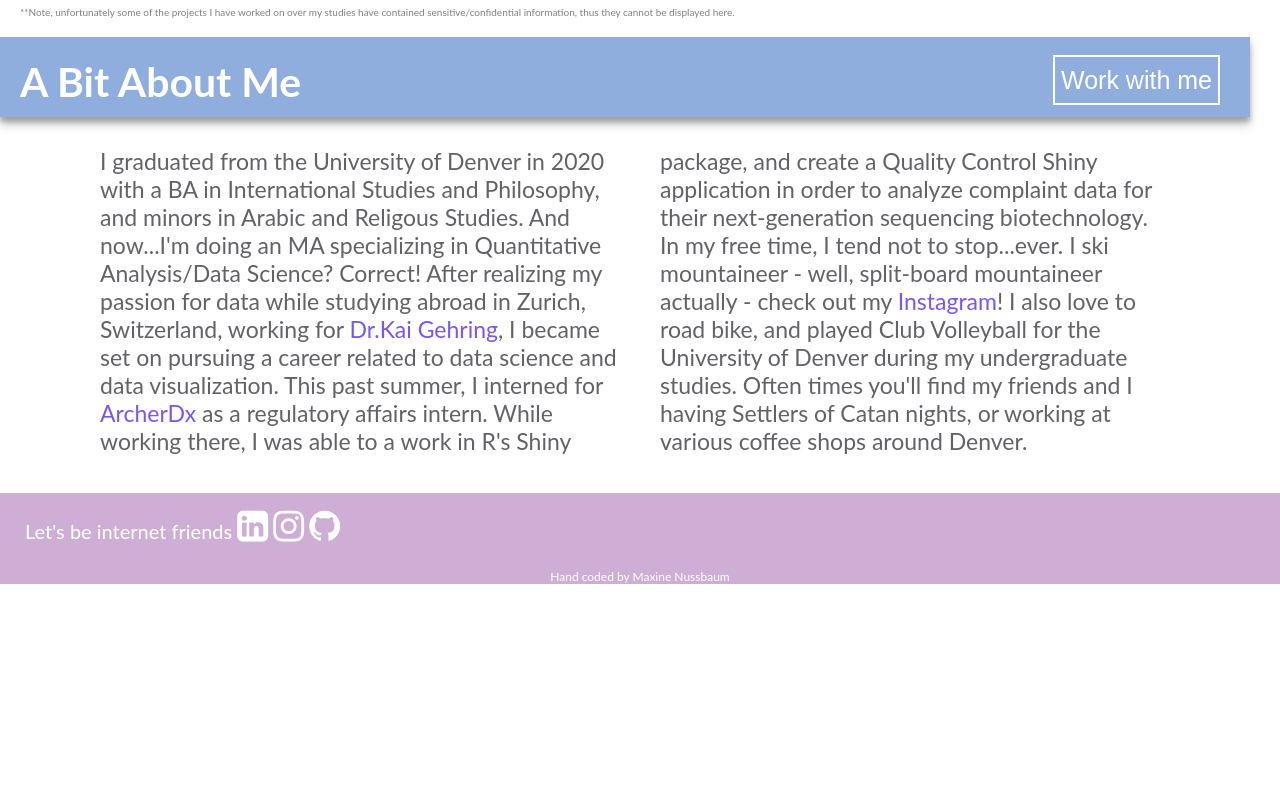
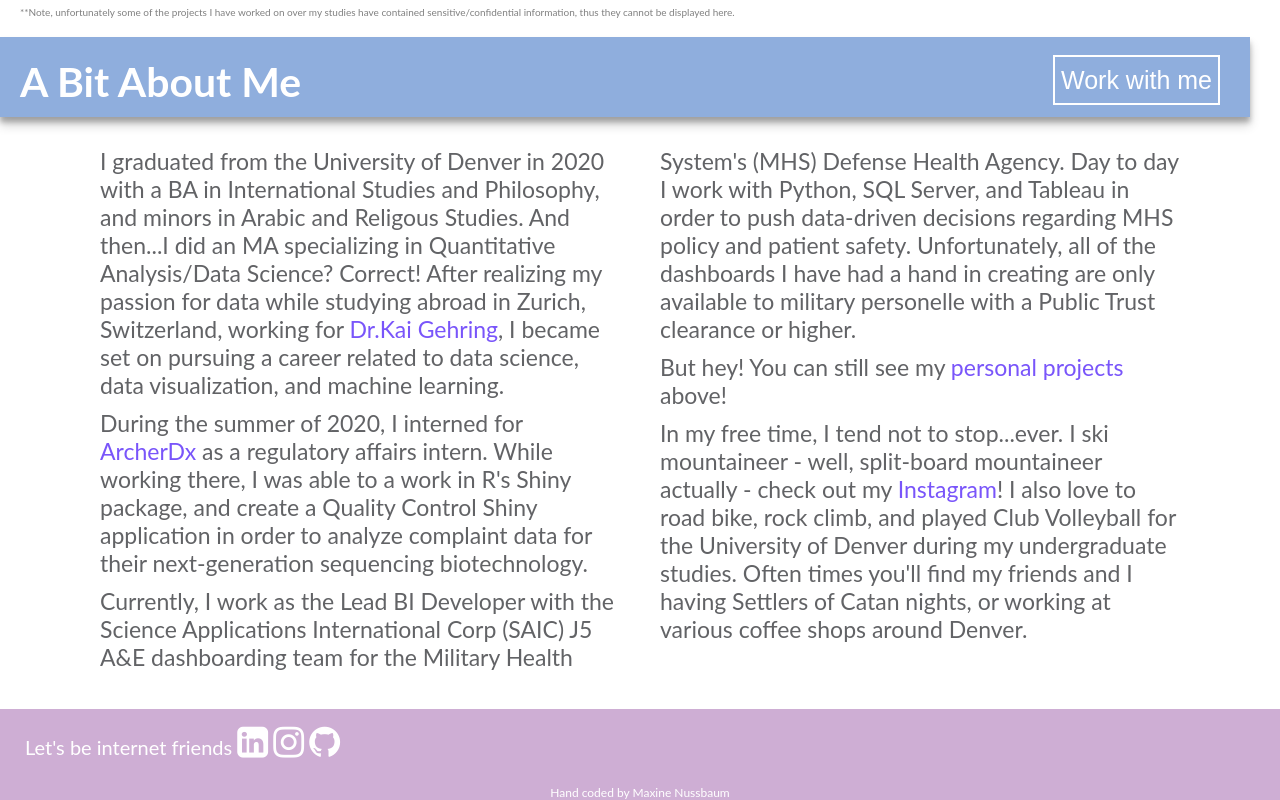
Before and after one commit to maxinusss/maxinusss.github.io, a plain HTML site: page index.html in a window 1280 px wide. Shown: the part 1304-2104 px from the top of the page. Before the commit the page ends 1888 px from the top, so only its background shows below. Drawn offline with Linux system fonts and the light colour scheme.

Commit message:
about me update

```diff
--- a/index.html
+++ b/index.html
@@ -114,7 +114,7 @@
                 <h3>A Bit About Me</h3>
             </div>
             <div class = "buttoncontainer">
-                <a class = 'mailbuttonlink' href="mailto:maxine.nussbaum@du.edu?">
+                <a class = 'mailbuttonlink' href="mailto:maxnussbaum623@gmail.com?">
                     <button class="mailbutton">
                         <div class = 'mailbuttontext'>
                             Work with me
@@ -129,20 +129,38 @@
         <div class = "textcontainerb GFG">
             <div class ="aboutmetext">
                 <p>I graduated from the University of Denver in 2020 with a BA in International Studies and Philosophy, and minors in
-                        Arabic and Religous Studies. And now...I'm doing an MA specializing in Quantitative Analysis/Data Science? Correct! After realizing my passion for data while
+                        Arabic and Religous Studies. And then...I did an MA specializing in Quantitative Analysis/Data Science? Correct! After realizing my passion for data while
                         studying abroad in Zurich, Switzerland, working for
                             <a class = "c2" href= "http://www.kai-gehring.net/publications.php" >Dr.Kai Gehring</a>,
-                        I became set on pursuing a career related to data science and data visualization. This past summer, I interned for
+                        I became set on pursuing a career related to data science, data visualization, and machine learning.
+            </div>
+            <div class = "linespace"></div>
+            <div class ="aboutmetext">
+                        <p>During the summer of 2020, I interned for
                             <a class = "c2" href= "https://archerdx.com">ArcherDx</a>
                         as a regulatory affairs intern. While working there, I was able to a work in R's Shiny package, and create a
                             Quality Control Shiny application
                             in order to analyze complaint data for their next-generation sequencing biotechnology.
                 </p>
             </div>
+            <div class = "linespace"></div>
+            <div class ="aboutmetext">
+                <p>Currently, I work as the Lead BI Developer with the Science Applications International Corp (SAIC) J5 A&E dashboarding team for the Military Health System's (MHS) Defense Health Agency.
+                    Day to day I work with Python, SQL Server, and Tableau in order to push data-driven decisions regarding MHS policy and patient safety.
+                    Unfortunately, all of the dashboards I have had a hand in creating are only available to military personelle with a Public Trust clearance or higher.
+            </div>
+            <div class = "linespace"></div>
+            <div class ="aboutmetext">
+                    But hey! You can still see my
+                    <a class = "c2" href = "#work">
+                            personal projects
+                    </a> above!
+            </div>
+            <div class = "linespace"></div>
             <div class ="aboutmetext">
                 <p>In my free time, I tend not to stop...ever. I ski mountaineer - well, split-board mountaineer actually - check out my
                     <a class  = "c2" href = "https://www.instagram.com/maxinusss/">Instagram</a>!
-                        I also love to road bike, and played Club Volleyball for the University of Denver during my undergraduate studies.
+                        I also love to road bike, rock climb, and played Club Volleyball for the University of Denver during my undergraduate studies.
                         Often times you'll find my friends and I having Settlers of Catan nights, or working at various coffee shops around Denver.
                 </p>
             </div>
```
Also changed, not shown: 5 other files.
